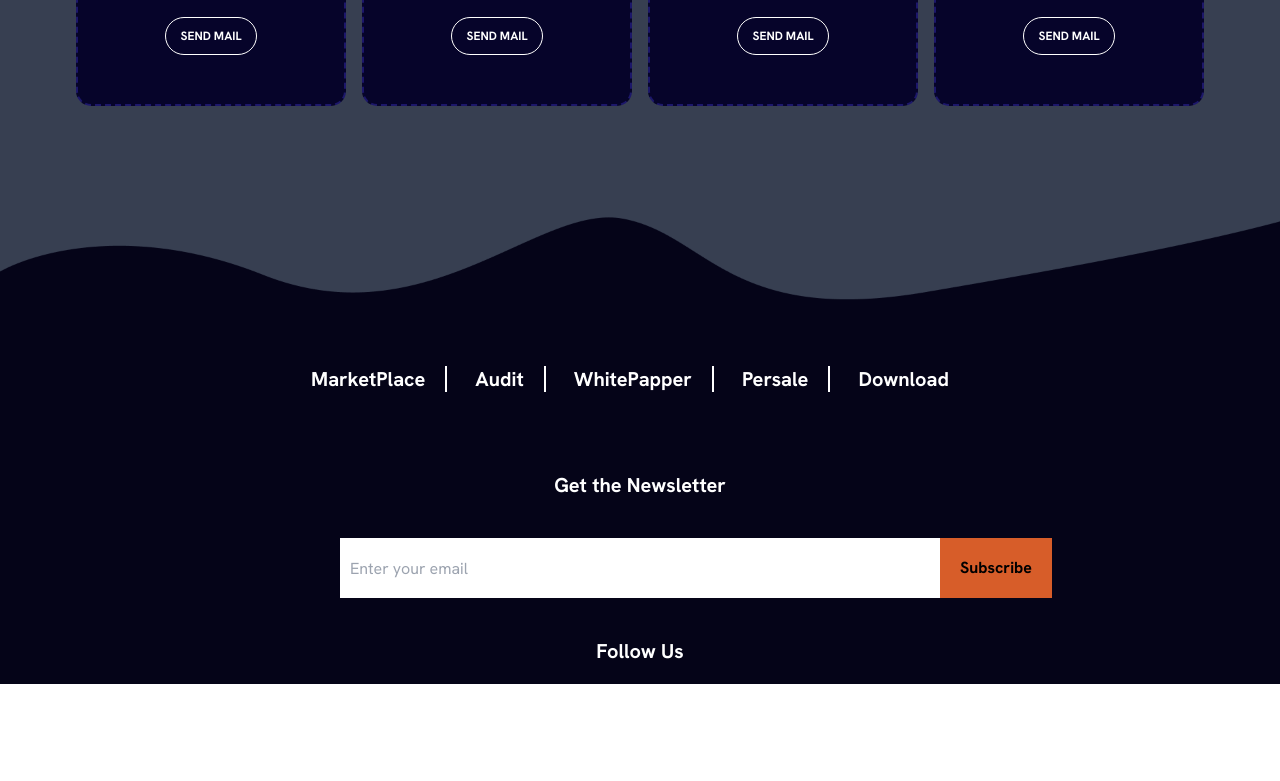
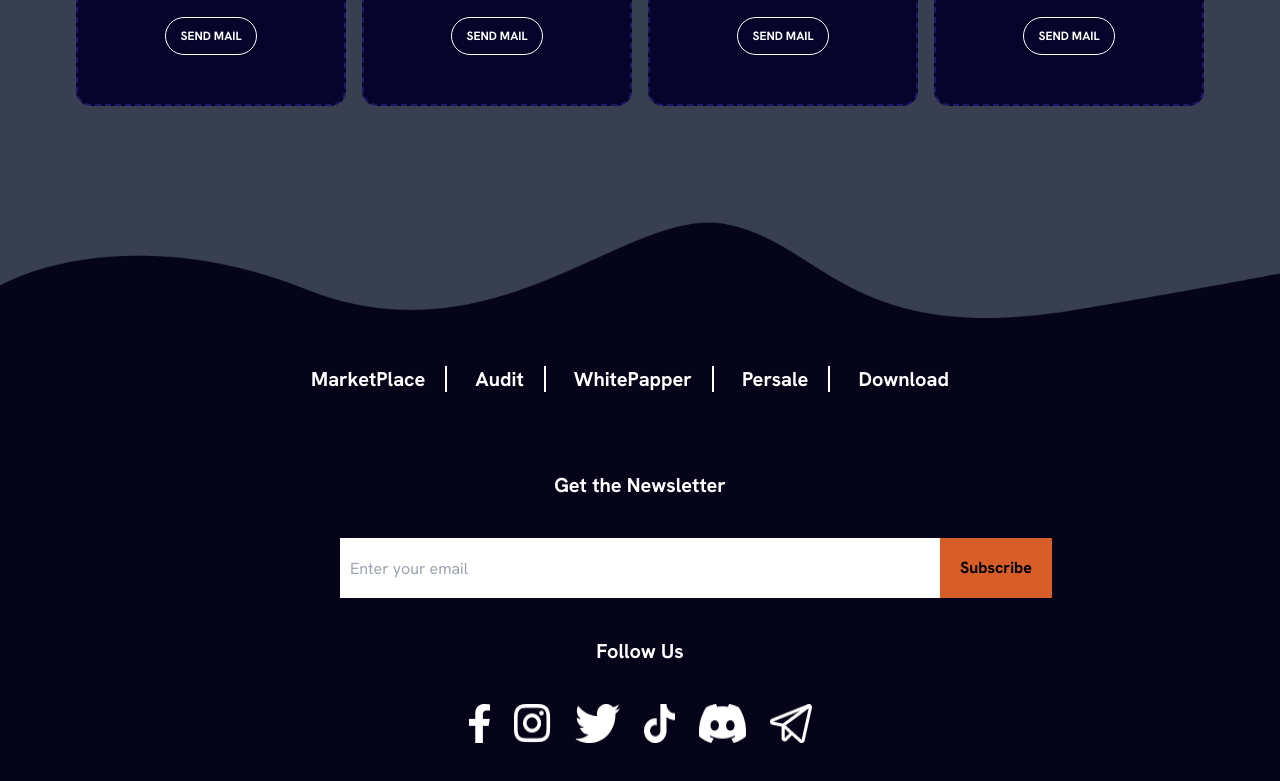
Before and after one commit to anishazahan/figma-to-html, a website: page index.html in a window 1280 px wide. Shown: the part 4098-4879 px from the top of the page. Before the commit the page ends 4782 px from the top, so only its background shows below. Drawn offline with Linux system fonts and the light colour scheme.

Commit message:
social icon add in subscribe sections

```diff
--- a/index.html
+++ b/index.html
@@ -259,6 +259,15 @@
                 </div>
 
                 <h2 class="follow-btn">Follow Us</h2>
+                <div class="flex space-x-6 mx-auto justify-center my-10">
+                    <img class="w-8" src="./assets/Vector (2).png" alt="">
+                    <img class="w-8" src="./assets/Vector (3).png" alt="">
+                    <img class="w-8" src="./assets/Vector (4).png" alt="">
+                    <img class="w-8" src="./assets/Vector (5).png" alt="">
+                    <img class="w-8" src="./assets/Vector (6).png" alt="">
+                    <img class="w-8" src="./assets/Vector (7).png" alt="">
+
+                </div>
             </div>
 
 
```
Also changed, not shown: assets/Vector (2).png (added), assets/Vector (3).png (added), assets/Vector (4).png (added), assets/Vector (5).png (added), assets/Vector (6).png (added), assets/Vector (7).png (added).
